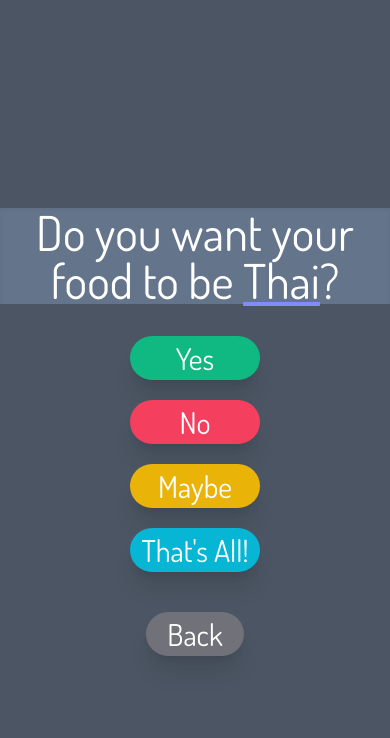
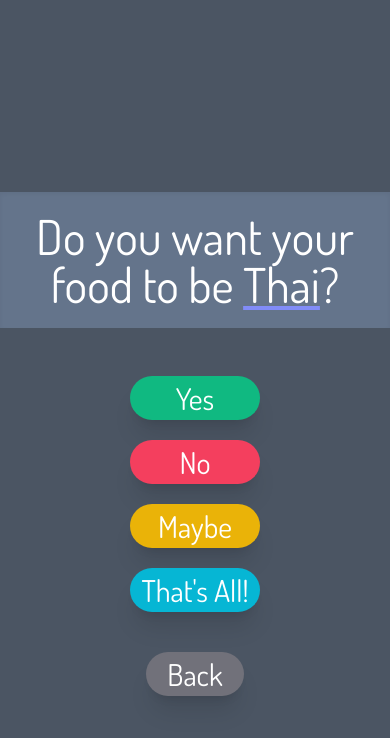
Before and after one commit to Saltykub/KinRaiD, a React (Vite) app: page / in a window 390 px wide. Both pictures are taken after a click on the button "Dish". Shown: the top 738 px of the page. Built offline with nearby package versions, Linux system fonts and the light colour scheme; no server answers.

Commit message:
minor change

```diff
--- a/src/App.jsx
+++ b/src/App.jsx
@@ -20,7 +20,7 @@ const App = () => {
     if(ran)
       return <Random setRan={setRan} setStart={setStart}/>
     return (
-        <div className="flex flex-col text-center mt-24 sm:mt-32">
+        <div className="flex flex-col text-center mt-20 sm:mt-48">
           <h1 className="text-7xl px-5 mb-8 bg-slate-500 py-5">Welcome to Kin Rai D</h1>
           <p className="text-3xl font-sans mb-6">
                 /\_/\     <br/>
--- a/src/components/Answer.jsx
+++ b/src/components/Answer.jsx
@@ -8,15 +8,15 @@ const Answer = ({ pick, setCount, setOnce, setPick, setRan, setStart }) => {
         chatgpt(pick).then(res => setAnswer(res))
     }, [])
     console.log("answer", answer)
-    const output = answer.split('-').filter(ans => ans.length > 0).map(ans => <p key={ans} className='text-3xl py-1 mb-5 w-1/3 underline decoration-teal-400'>{ans}<br/></p>)
+    const output = answer.split('-').filter(ans => ans.length > 0).map(ans => <p key={ans} className='text-3xl py-1 mb-5 w-3/4 underline decoration-teal-400'>{ans}<br/></p>)
 
     return (
-        <div className="flex flex-col text-center my-52">
-            <p className="text-5xl px-5 mb-8 bg-slate-500">Here your food! <br/>Have a nice day <a className='font-sans'>(｡˃ ᵕ ˂ )⸝♡</a></p>
+        <div className="flex flex-col text-center mt-20 sm:mt-36">
+            <p className="text-5xl px-5 mb-8 bg-slate-500 pb-5 pt-2.5">Here your food! <br/>Have a nice day <br/><a className='font-sans'>(｡˃ ᵕ ˂ )⸝♡</a></p>
             <div className="flex flex-col items-center">
             {output}
             </div>
-            <div className="flex flex-col items-center mt-5">
+            <div className="flex flex-col items-center mt-3">
             <Back setCount={setCount} setOnce={setOnce} setPick={setPick} setRan={setRan} setStart={setStart}/>
             </div>
        </div>
--- a/src/components/Choose.jsx
+++ b/src/components/Choose.jsx
@@ -18,8 +18,8 @@ const Choose = ({setRan, setStart, type}) => {
       }
       if(count < questions.length){
         return (
-          <div className="flex flex-col text-center my-52">
-            <p className="shadow-inner text-5xl px-5 mb-8 bg-slate-500 ">Do you want your food to be <a className="underline decoration-indigo-400">{questions[count].name}</a>?</p>
+          <div className="flex flex-col text-center mt-48 sm:mt-64">
+            <p className="shadow-inner text-5xl px-5 mb-12 bg-slate-500 py-5">Do you want your food to be <a className="underline decoration-indigo-400">{questions[count].name}</a>?</p>
             <Question questions={questions} pick={pick} setCount={setCount}
             setPick={setPick} count={count} setRan={setRan} setStart={setStart} setOnce={setOnce}/>
             {console.log(pick)}
```
